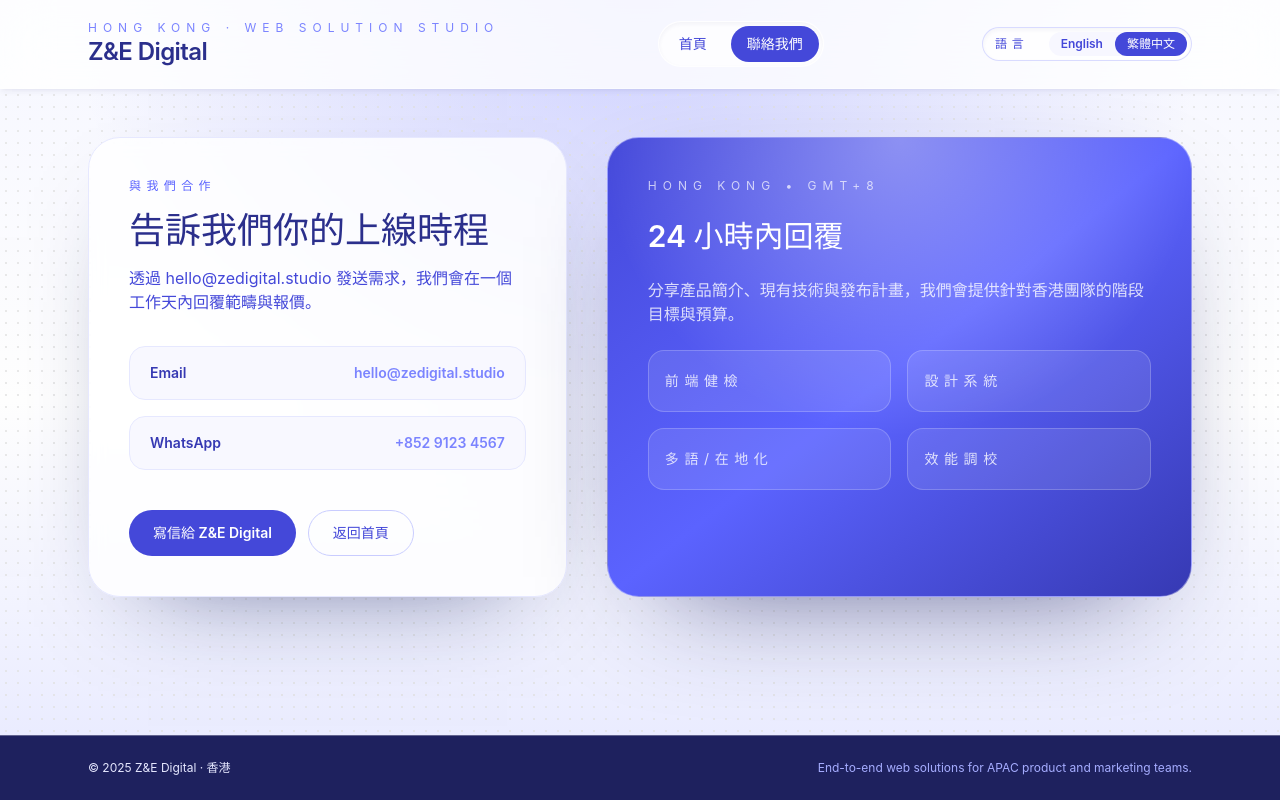
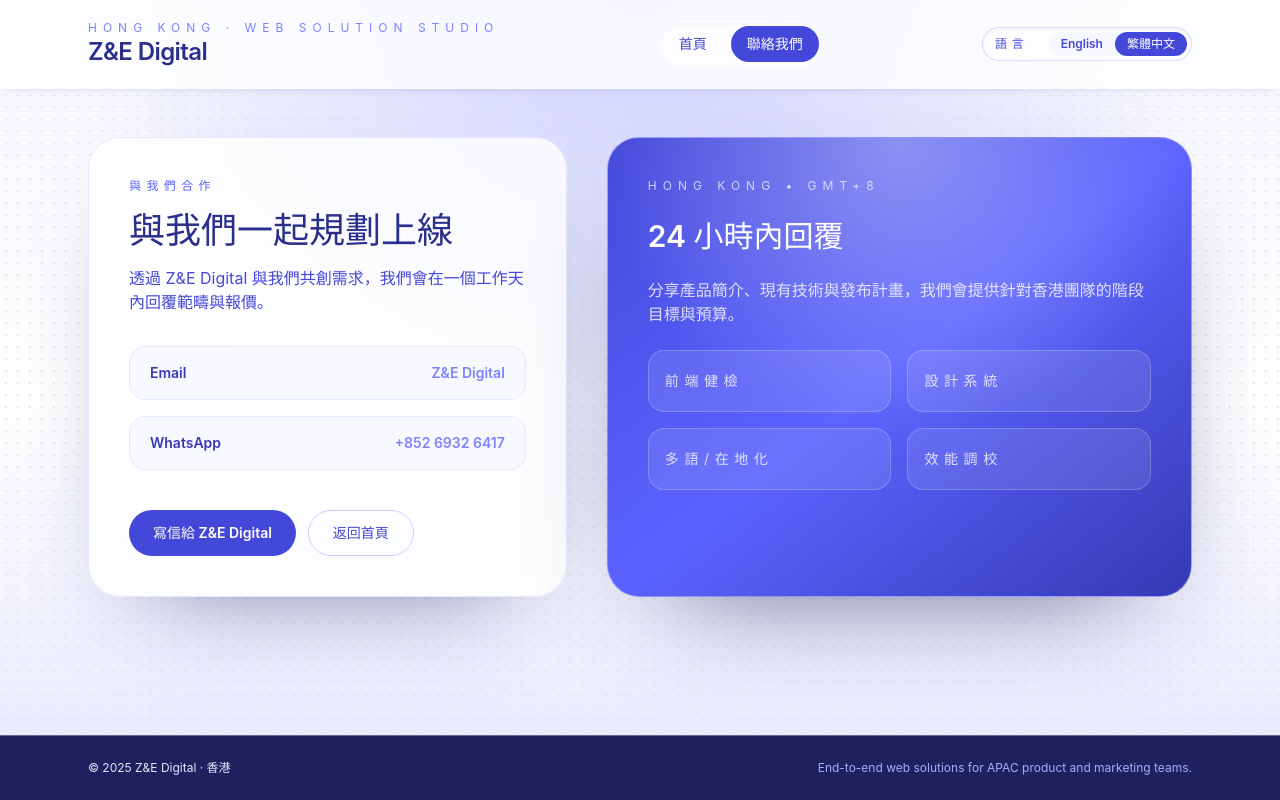
Before and after one commit to monman2l/keeperbon, a React (Vite) app: page /contact in a window 1280 px wide. Built offline with nearby package versions, Linux system fonts and the light colour scheme.

Commit message:
feat: update

```diff
--- a/src/locales/en.json
+++ b/src/locales/en.json
@@ -36,13 +36,13 @@
   },
   "contact": {
     "eyebrow": "Partner With Us",
-    "title": "Tell us about your launch timeline",
-    "body": "Share your brief via <link>{{email}}</link>. We reply within one business day with scope and budget.",
+    "title": "Plan your launch with us",
+    "body": "Co-create your brief with <link>Z&E Digital</link>. We reply within one business day with scope and budget.",
     "emailCta": "Email Z&E Digital",
     "backHome": "Back to Home",
     "channels": [
-      { "label": "Email", "value": "hello@zedigital.studio", "type": "email" },
-      { "label": "WhatsApp", "value": "+852 9123 4567", "type": "whatsapp" }
+      { "label": "Email", "value": "Z&E Digital", "type": "email" },
+      { "label": "WhatsApp", "value": "+852 6932 6417", "type": "whatsapp" }
     ],
     "promo": {
       "badge": "Hong Kong • GMT+8",
--- a/src/locales/zh-HK.json
+++ b/src/locales/zh-HK.json
@@ -36,13 +36,13 @@
   },
   "contact": {
     "eyebrow": "與我們合作",
-    "title": "告訴我們你的上線時程",
-    "body": "透過 <link>{{email}}</link> 發送需求，我們會在一個工作天內回覆範疇與報價。",
+    "title": "與我們一起規劃上線",
+    "body": "透過 <link>Z&E Digital</link> 與我們共創需求，我們會在一個工作天內回覆範疇與報價。",
     "emailCta": "寫信給 Z&E Digital",
     "backHome": "返回首頁",
     "channels": [
-      { "label": "Email", "value": "hello@zedigital.studio", "type": "email" },
-      { "label": "WhatsApp", "value": "+852 9123 4567", "type": "whatsapp" }
+      { "label": "Email", "value": "Z&E Digital", "type": "email" },
+      { "label": "WhatsApp", "value": "+852 6932 6417", "type": "whatsapp" }
     ],
     "promo": {
       "badge": "Hong Kong • GMT+8",
--- a/src/pages/contact/ContactPage.jsx
+++ b/src/pages/contact/ContactPage.jsx
@@ -1,10 +1,10 @@
 import { Link } from "react-router-dom";
 import { Trans, useTranslation } from "react-i18next";
 
-const EMAIL = "hello@zedigital.studio";
+const EMAIL = "399199878@qq.com";
 const CHANNEL_URLS = {
   email: `mailto:${EMAIL}`,
-  whatsapp: "https://wa.me/85291234567",
+  whatsapp: "https://wa.me/85269326417",
 };
 
 function ContactPage() {
@@ -24,14 +24,13 @@
         <p className="mt-4 text-base text-brand-600">
           <Trans
             i18nKey="contact.body"
-            values={{ email: EMAIL }}
             components={{
               link: (
                 <a
                   className="font-semibold text-brand-500"
                   href={`mailto:${EMAIL}`}
                 >
-                  {EMAIL}
+                  Z&E Digital
                 </a>
               ),
             }}
```
Also changed, not shown: 3 other files (tests, documents, lock files or other folders).
